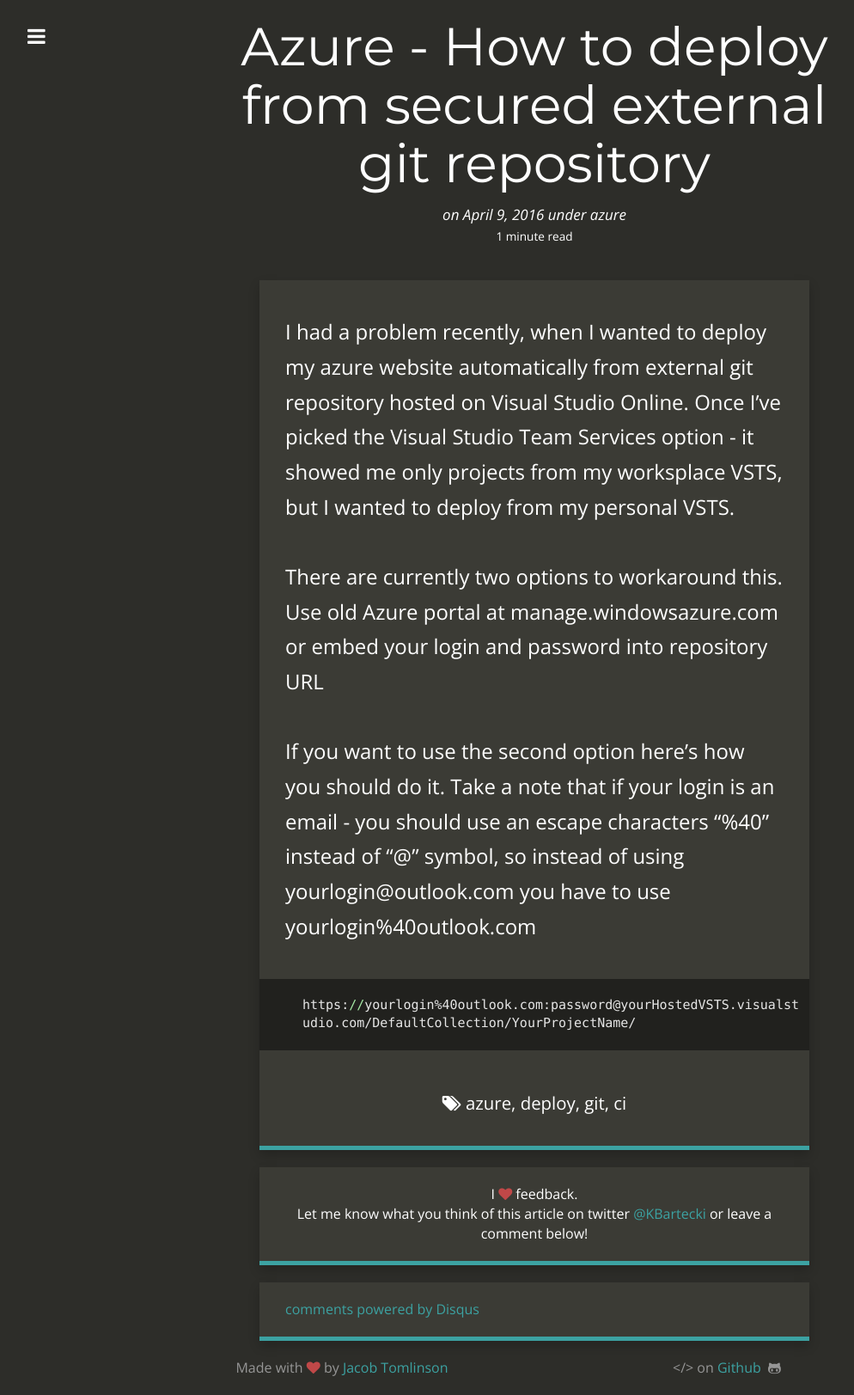
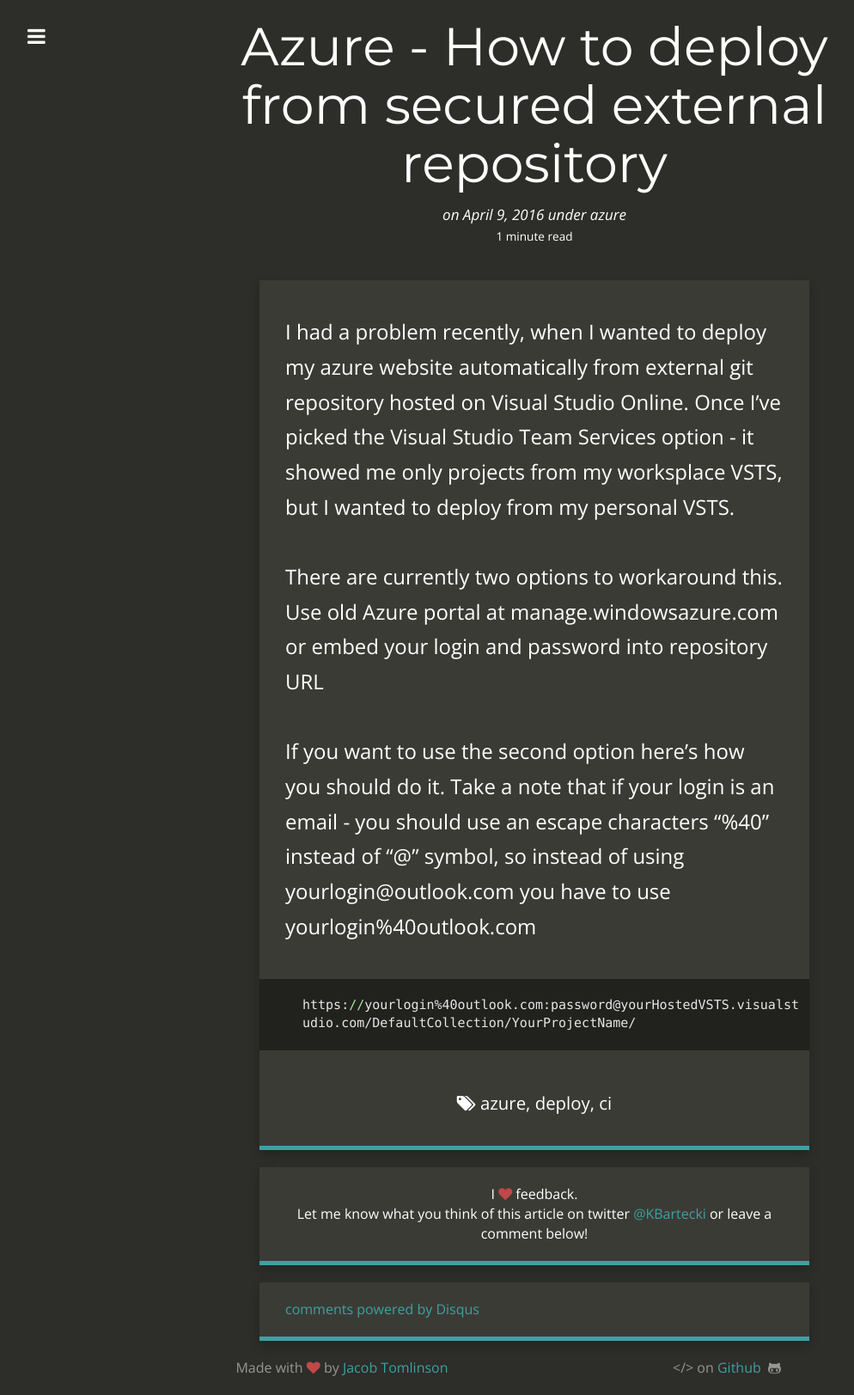
Before and after one commit to konradbartecki/konradbartecki.github.io, a Jekyll site: the page built from _posts/2016-04-09-Azure_how_to_deploy_from_secured_external_git_repo.md, in a window 1280 px wide. Shown: the whole page at 86% size, without its empty margins (18-1012 px from the left). Built offline with Jekyll 4.4.1, drawn with Linux system fonts in a browser that asks for light colours; nearby versions of some CDN libraries; comment, search, counter and statistics services are not loaded.

Commit message:
Post update

````diff
--- a/_posts/2016-04-09-Azure_how_to_deploy_from_secured_external_git_repo.md
+++ b/_posts/2016-04-09-Azure_how_to_deploy_from_secured_external_git_repo.md
@@ -1,22 +1,24 @@
 ---
 layout: post
-title:  "Azure - How to deploy from secured external git repository"
+title:  "Azure - How to deploy from secured external repository"
 date:   2016-04-09 14:00:00
 categories: azure
 tags:
   - azure
   - deploy
-  - git
   - ci
 ---
 I had a problem recently, when I wanted to deploy my azure website automatically from external git repository hosted on Visual Studio Online. Once I've picked the Visual Studio Team Services option - it showed me only projects from my worksplace VSTS, but I wanted to deploy from my personal VSTS.
 
+
 There are currently two options to workaround this.
 Use old Azure portal at manage.windowsazure.com or embed your login and password into repository URL
+
 
 If you want to use the second option here's how you should do it.
 Take a note that if your login is an email - you should use an escape characters "%40" instead of "@" symbol,
 so instead of using yourlogin@outlook.com you have to use yourlogin%40outlook.com
+
 ```
 https://yourlogin%40outlook.com:password@yourHostedVSTS.visualstudio.com/DefaultCollection/YourProjectName/
 ```
````
